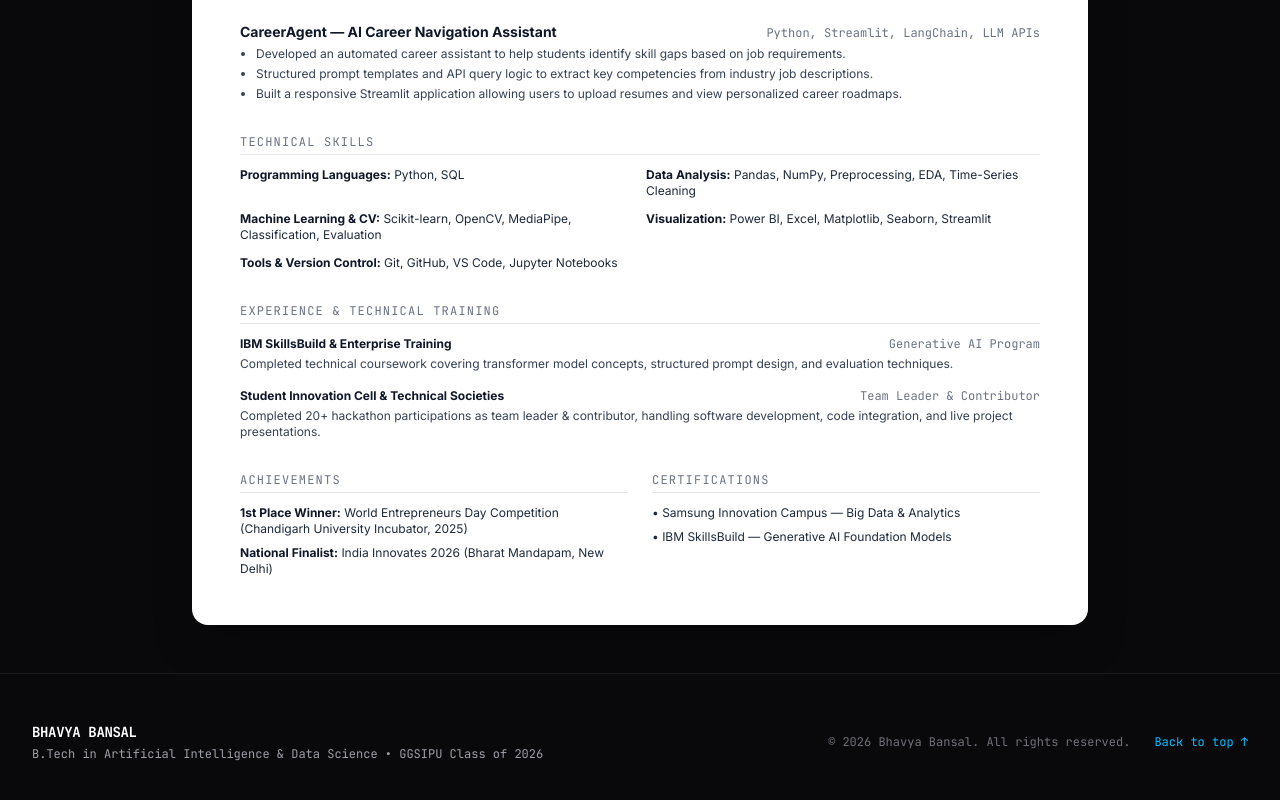
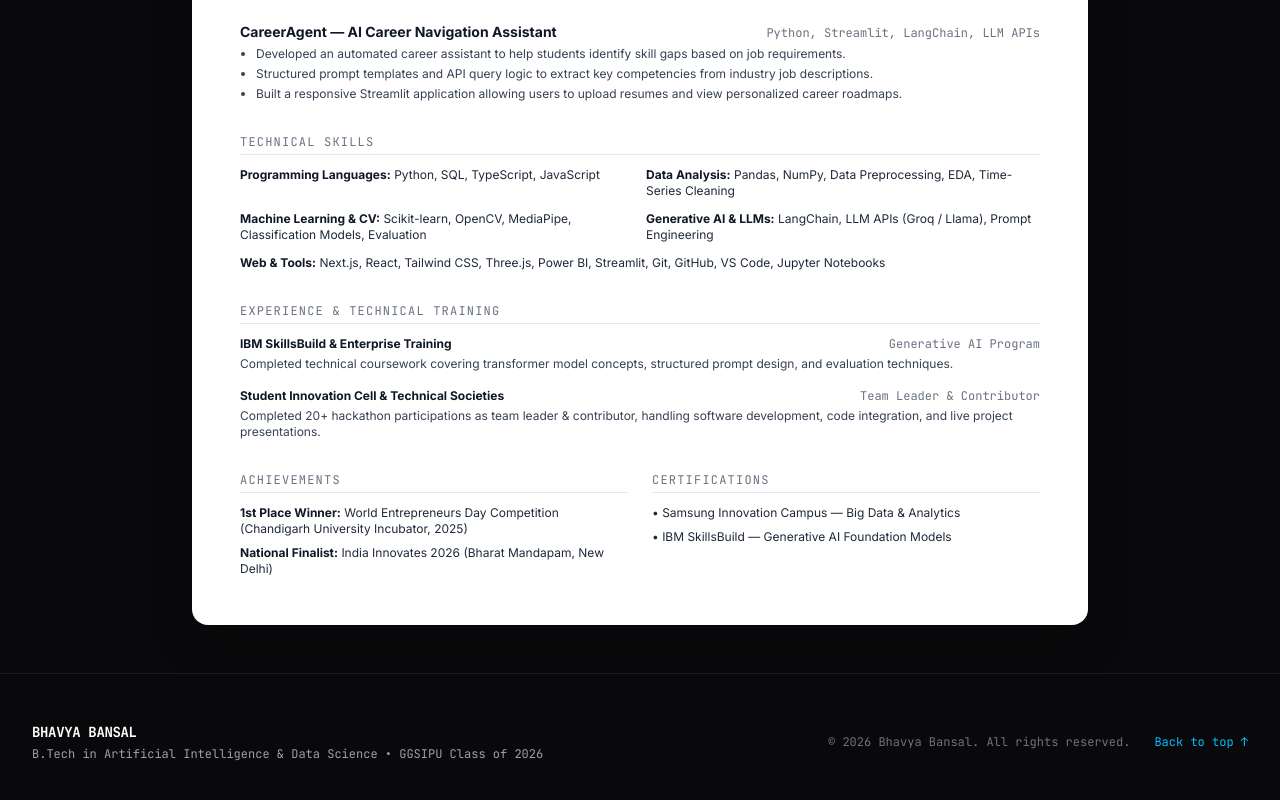
Before and after one commit to bhavyabansal941/portfolio, a Next.js app: page /resume in a window 1280 px wide. Shown: the part 1013-1813 px from the top of the page. Built offline with nearby package versions, Linux system fonts and the light colour scheme; no server answers.

Commit message:
docs(resume): update Resume Version 3.0 Final canonical alignment across website route and documentation artifact

```diff
--- a/app/resume/page.tsx
+++ b/app/resume/page.tsx
@@ -218,23 +218,24 @@ export default function ResumePage() {
           </h2>
           <div className="grid grid-cols-1 sm:grid-cols-2 gap-3 text-xs text-gray-800">
             <div>
-              <strong className="text-gray-900">Programming Languages:</strong> Python, SQL
+              <strong className="text-gray-900">Programming Languages:</strong> Python, SQL,
+              TypeScript, JavaScript
             </div>
             <div>
-              <strong className="text-gray-900">Data Analysis:</strong> Pandas, NumPy,
+              <strong className="text-gray-900">Data Analysis:</strong> Pandas, NumPy, Data
               Preprocessing, EDA, Time-Series Cleaning
             </div>
             <div>
               <strong className="text-gray-900">Machine Learning & CV:</strong> Scikit-learn,
-              OpenCV, MediaPipe, Classification, Evaluation
+              OpenCV, MediaPipe, Classification Models, Evaluation
             </div>
             <div>
-              <strong className="text-gray-900">Visualization:</strong> Power BI, Excel, Matplotlib,
-              Seaborn, Streamlit
+              <strong className="text-gray-900">Generative AI & LLMs:</strong> LangChain, LLM APIs
+              (Groq / Llama), Prompt Engineering
             </div>
             <div className="sm:col-span-2">
-              <strong className="text-gray-900">Tools & Version Control:</strong> Git, GitHub, VS
-              Code, Jupyter Notebooks
+              <strong className="text-gray-900">Web & Tools:</strong> Next.js, React, Tailwind CSS,
+              Three.js, Power BI, Streamlit, Git, GitHub, VS Code, Jupyter Notebooks
             </div>
           </div>
         </section>
```
Also changed, not shown: 1 other file (tests, documents, lock files or other folders).
